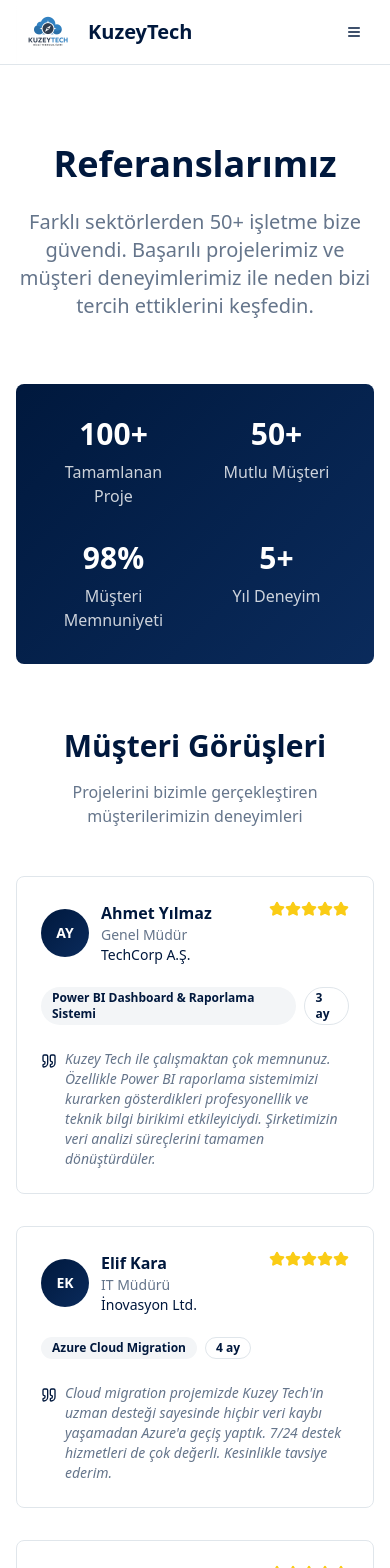
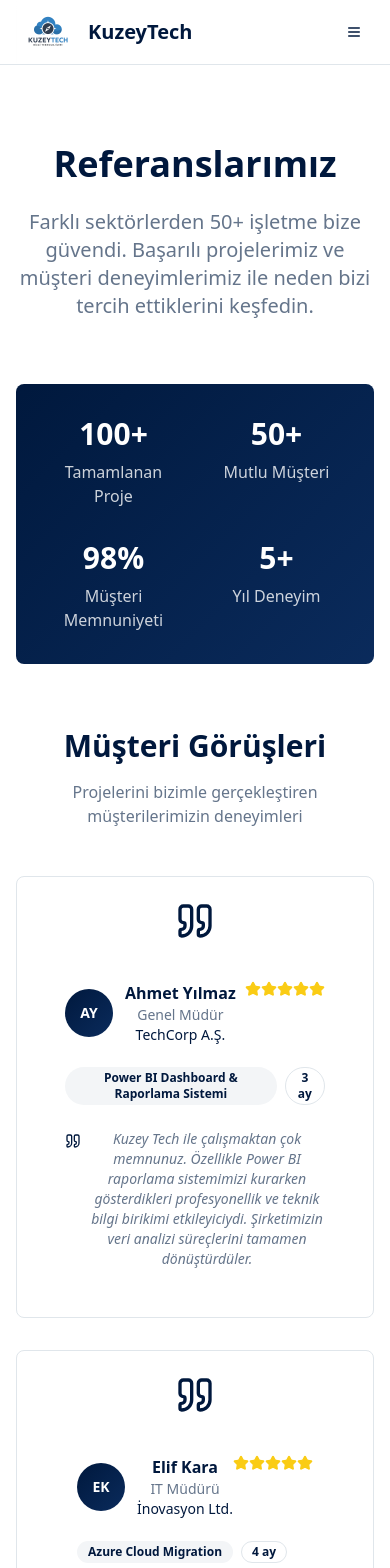
Before and after one commit to mhmtalitas/kuzeytech, a React (Vite) app: page /referanslar in a window 390 px wide. Shown: the top 1568 px of the page. Built offline with nearby package versions, Linux system fonts and the light colour scheme.

Commit message:
Tüm sayfalardaki kart animasyonları mobil titreşim sorununu gidermek için kaldırıldı.

```diff
--- a/src/pages/About.tsx
+++ b/src/pages/About.tsx
@@ -1,7 +1,7 @@
 import { Card, CardContent, CardDescription, CardHeader, CardTitle } from "@/components/ui/card";
 import { Users, Target, Award, Heart } from "lucide-react";
 import CounterAnimation from "@/components/CounterAnimation"; // Import CounterAnimation
-import useScrollAnimation from "@/hooks/useScrollAnimation"; // Import useScrollAnimation
+// import useScrollAnimation from "@/hooks/useScrollAnimation"; // Kaldırıldı
 
 const About = () => {
   const values = [
@@ -127,13 +127,10 @@ const About = () => {
           </div>
 
           <div className="grid grid-cols-1 md:grid-cols-2 gap-8">
-            {values.map((value, index) => {
-              const [ref, isInView] = useScrollAnimation(0.2);
-              return (
+            {values.map((value, index) => (
               <Card
                 key={index}
-                  ref={ref}
-                  className={`shadow-card hover:shadow-corporate transition-all duration-300 ${isInView ? "animate-fade-in-up" : "opacity-0"}`}
+                className={`shadow-card hover:shadow-corporate transition-all duration-300 hover:-translate-y-1`}
               >
                 <CardHeader>
                   <div className="w-12 h-12 bg-gradient-primary rounded-lg flex items-center justify-center mb-4">
@@ -147,8 +144,7 @@ const About = () => {
                   </CardDescription>
                 </CardContent>
               </Card>
-              );
-            })}
+            ))}
           </div>
         </section>
 
--- a/src/pages/Products.tsx
+++ b/src/pages/Products.tsx
@@ -3,7 +3,7 @@ import { Button } from "@/components/ui/button";
 import { Badge } from "@/components/ui/badge";
 import { Link } from "react-router-dom";
 import { Calculator, FileText, Calendar, ArrowRight, Star, Eye, Users, Database } from "lucide-react";
-import useScrollAnimation from "@/hooks/useScrollAnimation"; // Import useScrollAnimation
+// import useScrollAnimation from "@/hooks/useScrollAnimation"; // Kaldırıldı
 
 const Products = () => {
   const products = [
@@ -127,14 +127,11 @@ const Products = () => {
 
         {/* Products Grid */}
         <div className="grid grid-cols-1 md:grid-cols-2 lg:grid-cols-3 gap-8 mb-16">
-          {products.map((product, index) => {
-            const [ref, isInView] = useScrollAnimation(0.2);
-            return (
-              <Card
-                key={index}
-                ref={ref}
-                className={`shadow-card hover:shadow-corporate transition-all duration-300 hover:-translate-y-1 relative ${product.popular ? 'ring-2 ring-primary' : ''} ${isInView ? "animate-fade-in-up" : "opacity-0"}`}
-              >
+          {products.map((product, index) => (
+            <Card
+              key={index}
+              className={`shadow-card hover:shadow-corporate transition-all duration-300 hover:-translate-y-1 h-full`}
+            >
                 {product.popular && (
                   <Badge className="absolute -top-2 left-4 bg-primary text-primary-foreground">
                     Popüler
@@ -190,8 +187,7 @@ const Products = () => {
                   </div>
                 </CardContent>
               </Card>
-            );
-          })}
+          ))}
         </div>
 
         {/* Features Section */}
--- a/src/pages/References.tsx
+++ b/src/pages/References.tsx
@@ -4,7 +4,7 @@ import { Badge } from "@/components/ui/badge";
 import { Link } from "react-router-dom";
 import { Star, Quote, Building, Users, ArrowRight } from "lucide-react";
 import CounterAnimation from "@/components/CounterAnimation"; // Import CounterAnimation
-import useScrollAnimation from "@/hooks/useScrollAnimation"; // Import useScrollAnimation
+// import useScrollAnimation from "@/hooks/useScrollAnimation"; // Kaldırıldı
 
 const References = () => {
   const testimonials = [
@@ -163,14 +163,12 @@ const References = () => {
           </div>
 
           <div className="grid grid-cols-1 md:grid-cols-2 lg:grid-cols-3 gap-8">
-            {testimonials.map((testimonial, index) => {
-              const [ref, isInView] = useScrollAnimation(0.2);
-              return (
+            {testimonials.map((testimonial, index) => (
               <Card
                 key={index}
-                  ref={ref}
-                  className={`shadow-card hover:shadow-corporate transition-all duration-300 ${isInView ? "animate-fade-in-up" : "opacity-0"}`}
+                className={`shadow-card p-6 flex flex-col items-center text-center transition-all duration-300 hover:shadow-corporate hover:-translate-y-1`}
               >
+                <Quote className="h-10 w-10 text-primary mb-4" />
                   <CardHeader>
                     <div className="flex items-start justify-between mb-4">
                       <div className="flex items-center space-x-3">
@@ -203,8 +201,7 @@ const References = () => {
                     </div>
                   </CardContent>
                 </Card>
-              );
-            })}
+            ))}
           </div>
         </section>
 
@@ -220,13 +217,10 @@ const References = () => {
           </div>
 
           <div className="space-y-8">
-            {projects.map((project, index) => {
-              const [ref, isInView] = useScrollAnimation(0.2);
-              return (
+            {projects.map((project, index) => (
               <Card
                 key={index}
-                  ref={ref}
-                  className={`shadow-card ${isInView ? "animate-fade-in-up" : "opacity-0"}`}
+                className={`shadow-card transition-all duration-300 hover:shadow-corporate hover:-translate-y-1`}
               >
                   <CardHeader>
                     <div className="flex flex-col md:flex-row md:items-center md:justify-between">
@@ -263,8 +257,7 @@ const References = () => {
                     </div>
                   </CardContent>
                 </Card>
-              );
-            })}
+            ))}
           </div>
         </section>
 
--- a/src/pages/Services.tsx
+++ b/src/pages/Services.tsx
@@ -5,7 +5,7 @@ import {
   Brain, Settings, Cloud, Shield, BarChart3, Key,
   Users, Smartphone, Globe, ShoppingCart, Monitor, Wrench, ArrowRight
 } from "lucide-react";
-import useScrollAnimation from "@/hooks/useScrollAnimation"; // Import useScrollAnimation
+// import useScrollAnimation from "@/hooks/useScrollAnimation"; // Kaldırıldı
 
 const Services = () => {
   const services = [
@@ -196,13 +196,10 @@ const Services = () => {
 
         {/* Services Grid */}
         <div className="grid grid-cols-1 md:grid-cols-2 lg:grid-cols-3 gap-8 mb-16">
-          {services.map((service, index) => {
-            const [ref, isInView] = useScrollAnimation(0.2);
-            return (
+          {services.map((service, index) => (
             <Card
               key={index}
-                ref={ref}
-                className={`shadow-card hover:shadow-corporate transition-all duration-300 hover:-translate-y-1 h-full ${isInView ? "animate-fade-in-up" : "opacity-0"}`}
+              className={`shadow-card hover:shadow-corporate transition-all duration-300 hover:-translate-y-1`}
             >
               <CardHeader>
                 <div className="w-12 h-12 bg-gradient-primary rounded-lg flex items-center justify-center mb-4">
@@ -224,8 +221,7 @@ const Services = () => {
                 </ul>
               </CardContent>
             </Card>
-            );
-          })}
+          ))}
         </div>
 
         {/* Process Section */}
```
Lines whose indentation alone changed are shown as unchanged.
